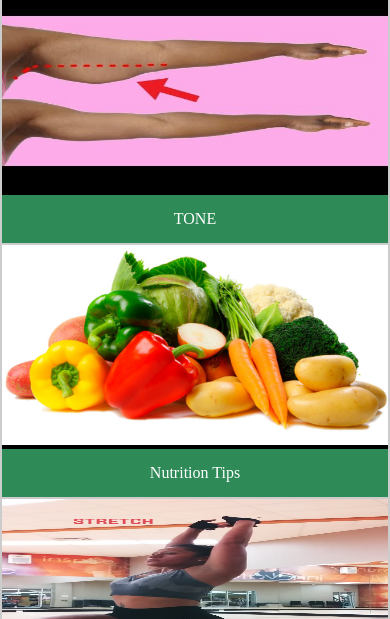
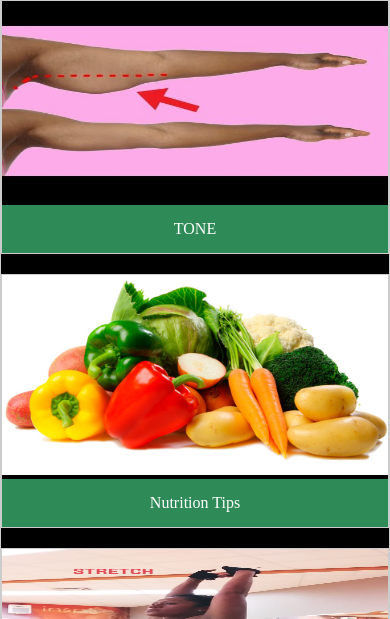
Before and after one commit to elizabeth171717/JLUIS, a plain HTML site: page services.html in a window 390 px wide. Shown: the part 225-844 px from the top of the page. Drawn offline with nearby package versions, Linux system fonts and the light colour scheme; a script that the page names is missing; a web font is replaced by a local one.

Commit message:
Update style.css

```diff
--- a/style.css
+++ b/style.css
@@ -502,20 +502,18 @@ background-image: url("images/0.jpg"); /* The image used */
 
 #services .online-gallery {
   width: 100%;
-
+  pading: 10px;
   flex-direction: column;
-
-
 }
 
 div.gallery {
-  margin: 0px;
+  margin: 10px 0;
   width: 100%;
 }
 
 div.gallery img {
   width: 100%;
-
+  height: 1uto;
 }
 
 
```
